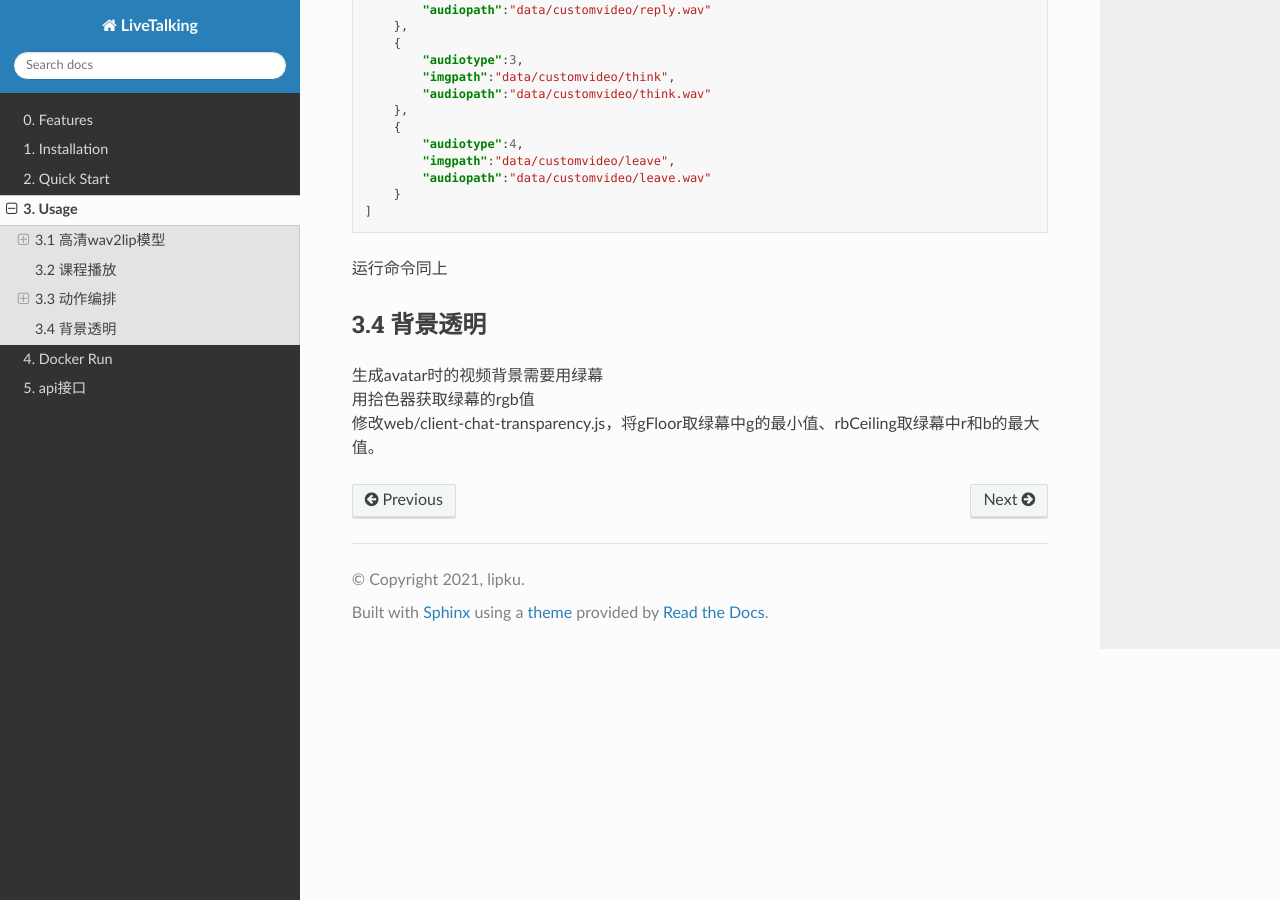
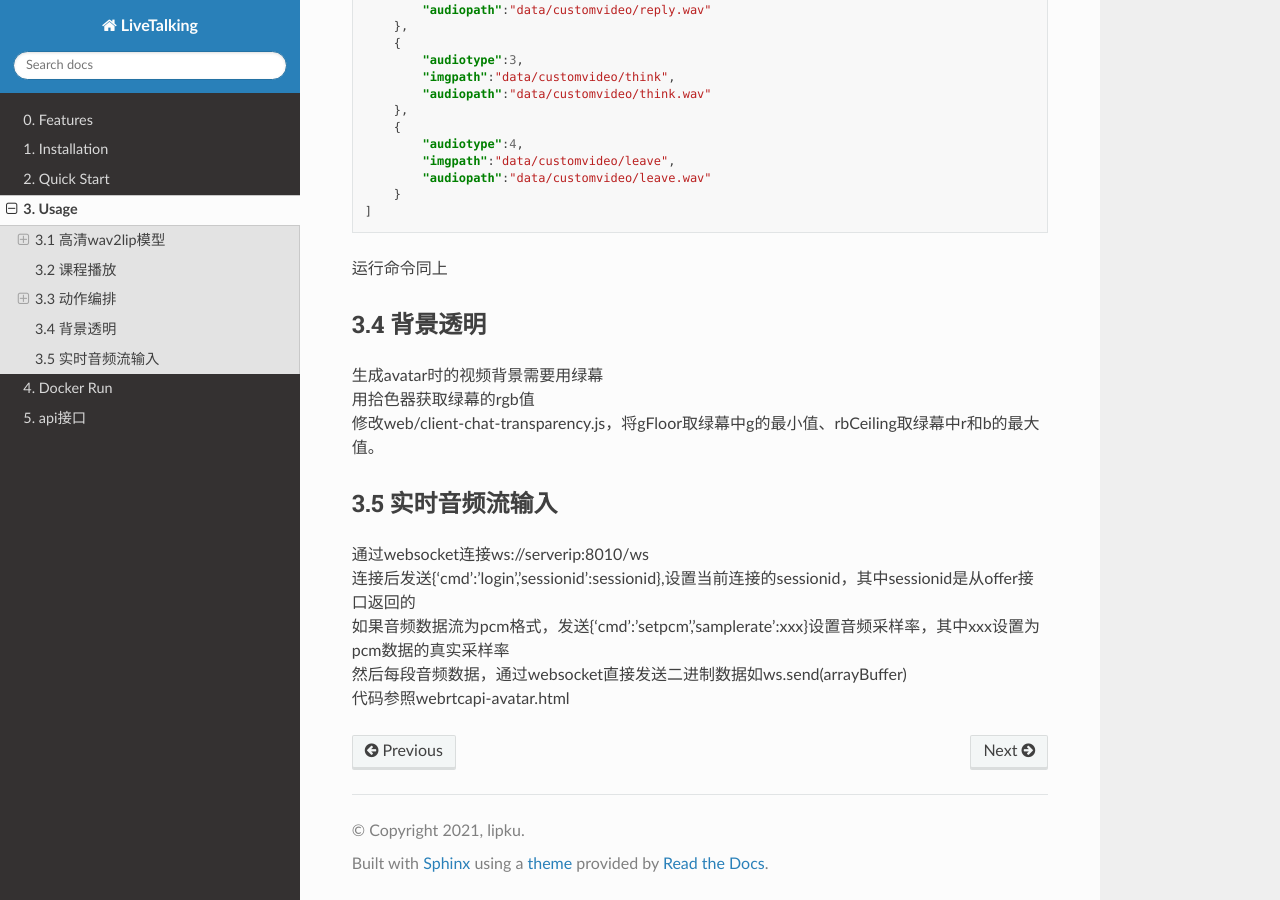
Before and after one commit to lipku/livetalking-doc, a Sphinx documentation site: the page built from docs/source/usage.md, in a window 1280 px wide and 900 px high, scrolled down 2584 px. Built offline with Sphinx 7.4.7 and the Read the Docs theme 3.1.0, drawn with Linux system fonts in a browser that asks for light colours.

Commit message:
添加实时音频流输入

```diff
--- a/docs/source/feature.md
+++ b/docs/source/feature.md
@@ -6,5 +6,6 @@
 4. 每个连接指定不同avator和音色
 5. 动作编排：不说话时动作、唤醒时动作、思考时动作、进入休眠动作
 6. 支持不限时长的数字人形象视频
+7. 提供实时音频流输入接口
 
 ---
--- a/docs/source/usage.md
+++ b/docs/source/usage.md
@@ -111,8 +111,14 @@ ffmpeg -i xxx.mp4 -vn -acodec pcm_s16le -ac 1 -ar 16000 data/customvideo/reply.w
 运行命令同上
 
 
-
 ### 3.4 背景透明
 生成avatar时的视频背景需要用绿幕
 用拾色器获取绿幕的rgb值
 修改web/client-chat-transparency.js，将gFloor取绿幕中g的最小值、rbCeiling取绿幕中r和b的最大值。
+
+### 3.5 实时音频流输入
+通过websocket连接ws://serverip:8010/ws
+连接后发送{'cmd':'login','sessionid':sessionid},设置当前连接的sessionid，其中sessionid是从offer接口返回的
+如果音频数据流为pcm格式，发送{'cmd':'setpcm','samplerate':xxx}设置音频采样率，其中xxx设置为pcm数据的真实采样率
+然后每段音频数据，通过websocket直接发送二进制数据如ws.send(arrayBuffer)
+代码参照webrtcapi-avatar.html
```
Also changed, not shown: docs/source/api.md (+1 -0 lines).
